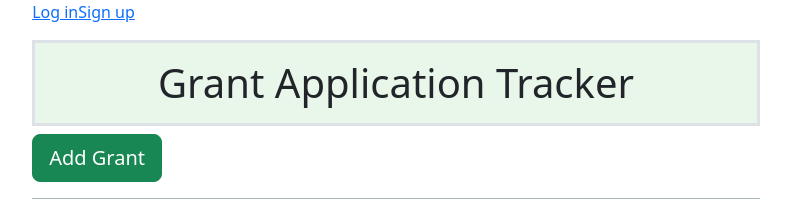
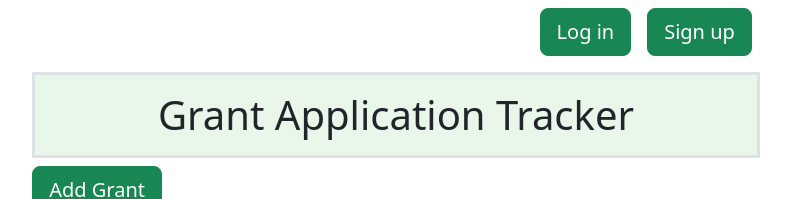
Before and after one commit to vmkiss/grant-app-tracker, a React (Create React App) app in the folder app/frontend/: page / in a window 1280 px wide. Shown: the top 199 px of the page, without its empty margins (244-1035 px from the left). Built offline with nearby package versions, Linux system fonts and the light colour scheme; no server answers.

Commit message:
style navbar

```diff
--- a/app/frontend/src/components/Navbar.js
+++ b/app/frontend/src/components/Navbar.js
@@ -4,9 +4,13 @@ const Navbar = () => {
 
     return (
         <header>
-            <div>
-                <Link to="/login">Log in</Link>
-                <Link to="/signup">Sign up</Link>
+            <div class="d-flex justify-content-end">
+                <Link to="/login">
+                    <button class="btn btn-success btn-lg mx-2 mt-2">Log in</button>
+                </Link>
+                <Link to="/signup">
+                    <button class="btn btn-success btn-lg mx-2 mt-2">Sign up</button>
+                </Link>
             </div>
         </header>
     )
```
